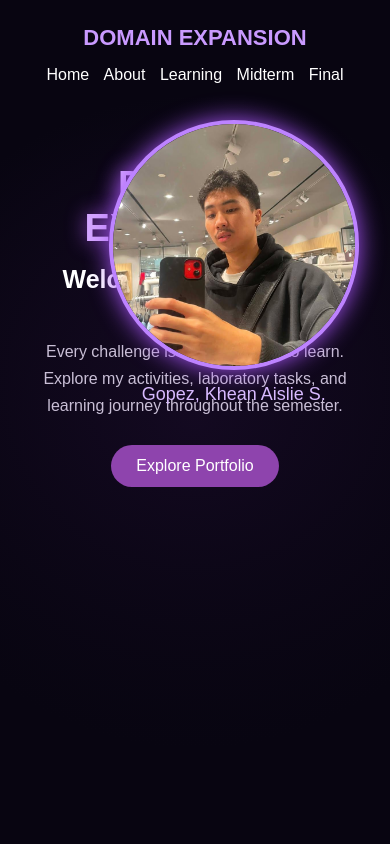
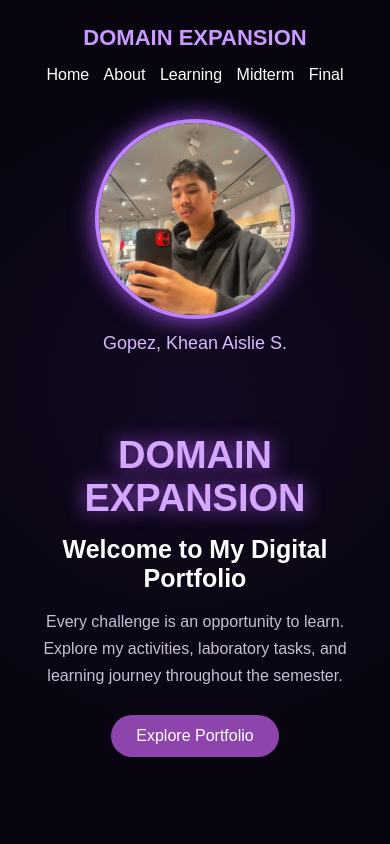
Before and after one commit to gopezkhean78-ui/Pogi-ako, a plain HTML site: page index.html in a window 390 px wide. Shown: the top 844 px of the page. Drawn offline with Linux system fonts and the light colour scheme.

Commit message:
Update index.html

```diff
--- a/index.html
+++ b/index.html
@@ -61,17 +61,19 @@
         }
 
         .profile img {
-            width: 110px;
-            height: 110px;
+            width: 250px;
+            height: 250px;
             border-radius: 50%;
-            border: 3px solid #bd83ff;
+            border: 4px solid #bd83ff;
             object-fit: cover;
+            box-shadow: 0 0 25px #a855f7;
             background: #251238;
         }
 
         .profile p {
-            margin-top: 8px;
+            margin-top: 10px;
             color: #d8baff;
+            font-size: 18px;
         }
 
         .hero {
@@ -224,6 +226,11 @@
                 margin-top: 35px;
             }
 
+            .profile img {
+                width: 200px;
+                height: 200px;
+            }
+
             .hero {
                 margin-top: 80px;
                 text-align: center;
@@ -259,35 +266,11 @@
                 <a href="#final">Final</a>
             </div>
         </nav>
-<div class="profile">
-    <img src="Media.jpg" alt="My Profile Photo">
-    <p>Gopez, Khean Aislie S.</p>
-</div>
-        <style>
-            .profile {
-    position: absolute;
-    top: 85px;
-    right: 8%;
-    text-align: center;
-}
 
-.profile img {
-    width: 250px;
-    height: 250px;
-    border-radius: 50%;
-    border: 4px solid #bd83ff;
-    object-fit: cover;
-    box-shadow: 0 0 25px #a855f7;
-}
-
-.profile p {
-    margin-top: 10px;
-    color: #d8baff;
-    font-size: 18px;
-}
-        </style>
-
-
+        <!-- PROFILE PICTURE -->
+        <div class="profile">
+            <img src="./Media.jpg" alt="My Profile Photo">
+            <p>Gopez, Khean Aislie S.</p>
         </div>
 
         <div class="hero">
```
